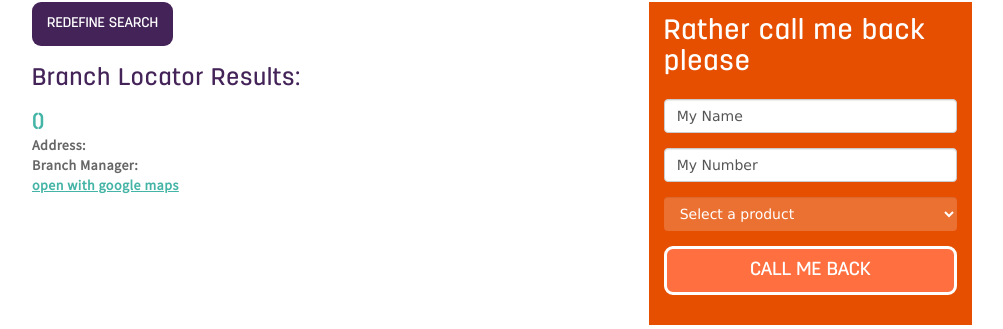
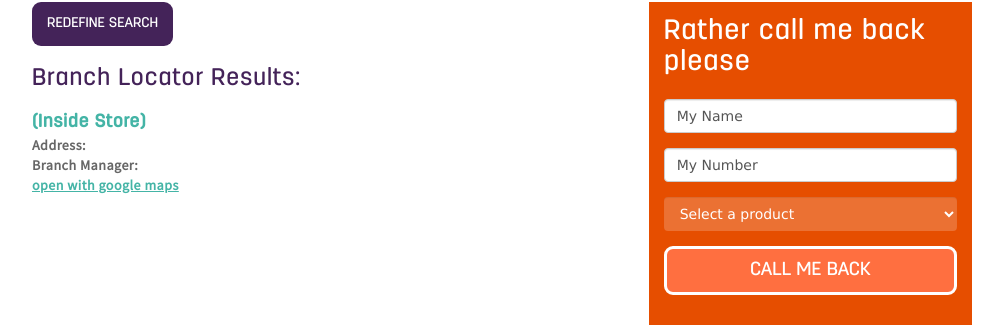
Before and after one commit to GertJMyburgh/branchlocator, a PHP site: page /search-results.php in a window 1280 px wide. Shown: the part 223-552 px from the top of the page, without its empty margins (153-1156 px from the left). Run offline with PHP 8.4, Linux system fonts and the light colour scheme; data comes from the database, SQL or seed files in the repository; some libraries are stand-ins or nearby versions.

Commit message:
Changed "Boxer" to "Inside Boxer Store".

```diff
--- a/search-results.php
+++ b/search-results.php
@@ -426,7 +426,7 @@
                             <?php if ($displayType == "Normal") { ?>
                                 <h4 class="search-results-branchname"><?php print $displayBranch;?></h4>
                             <?php } else { ?>
-                                <h4 class="search-results-branchname"><?php print $displayBranch . " ({$displayType})";?></h4>
+                                <h4 class="search-results-branchname"><?php print $displayBranch . " (Inside {$displayType} Store)";?></h4>
                             <?php } ?>
 
                             <dl class="search-results-list">
```
